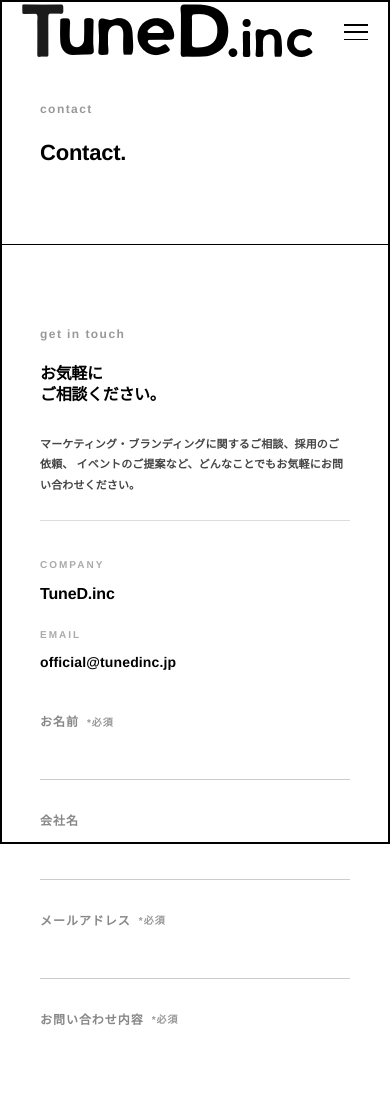
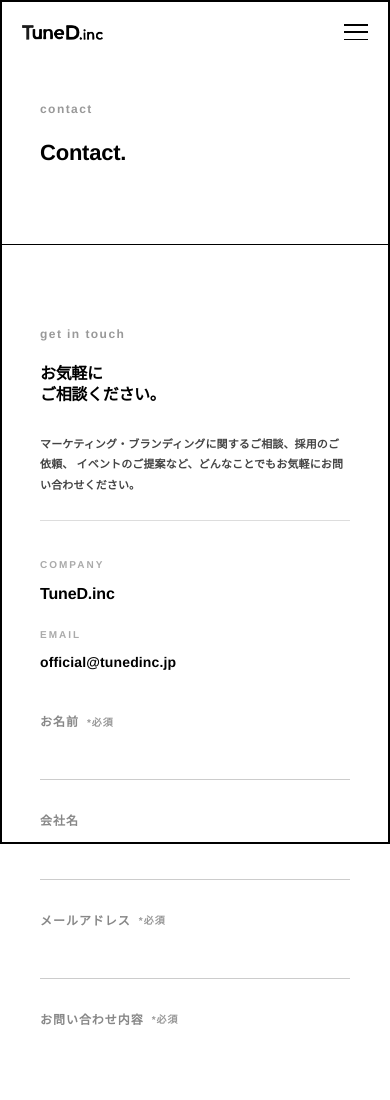
Before and after one commit to TuneD-inc/tuned-hp, a plain HTML site: page contact.html in a window 390 px wide. Shown: the top 1100 px of the page. Drawn offline with Linux system fonts and the light colour scheme.

Commit message:
Update: 2026-06-27 17:51

```diff
--- a/contact.html
+++ b/contact.html
@@ -60,6 +60,7 @@
     /* HEADER */
     header{position:fixed;top:3px;left:3px;right:3px;z-index:10000;height:72px;background:rgba(255,255,255,0.96);display:flex;align-items:center;justify-content:space-between;padding:0 48px;}
     .logo{font-size:20px;font-weight:700;letter-spacing:-0.02em;line-height:1;}
+    .logo-img{height:18px;width:auto;display:block;}
     .pc-nav ul{display:flex;}
     .pc-nav ul li{position:relative;}
     .pc-nav ul li+li{margin-left:32px;}
@@ -230,6 +231,7 @@
       #border-left,#border-right{width:2px;}
       header{top:2px;left:2px;right:2px;height:60px;padding:0 20px;}
       .logo{font-size:18px;}
+      .logo-img{height:15px;}
       .pc-nav{display:none;}
       .btn-nav{display:flex;}
       .sp-nav{display:flex;}
```
